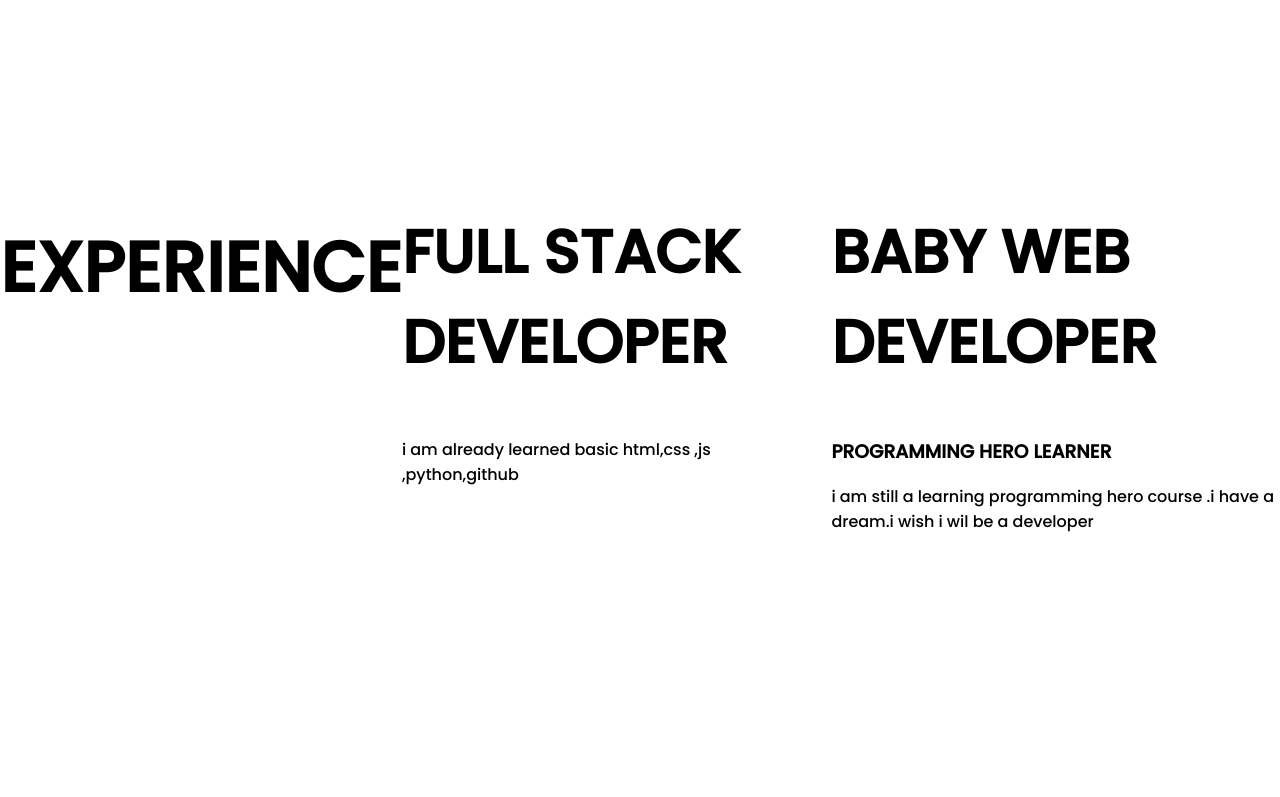
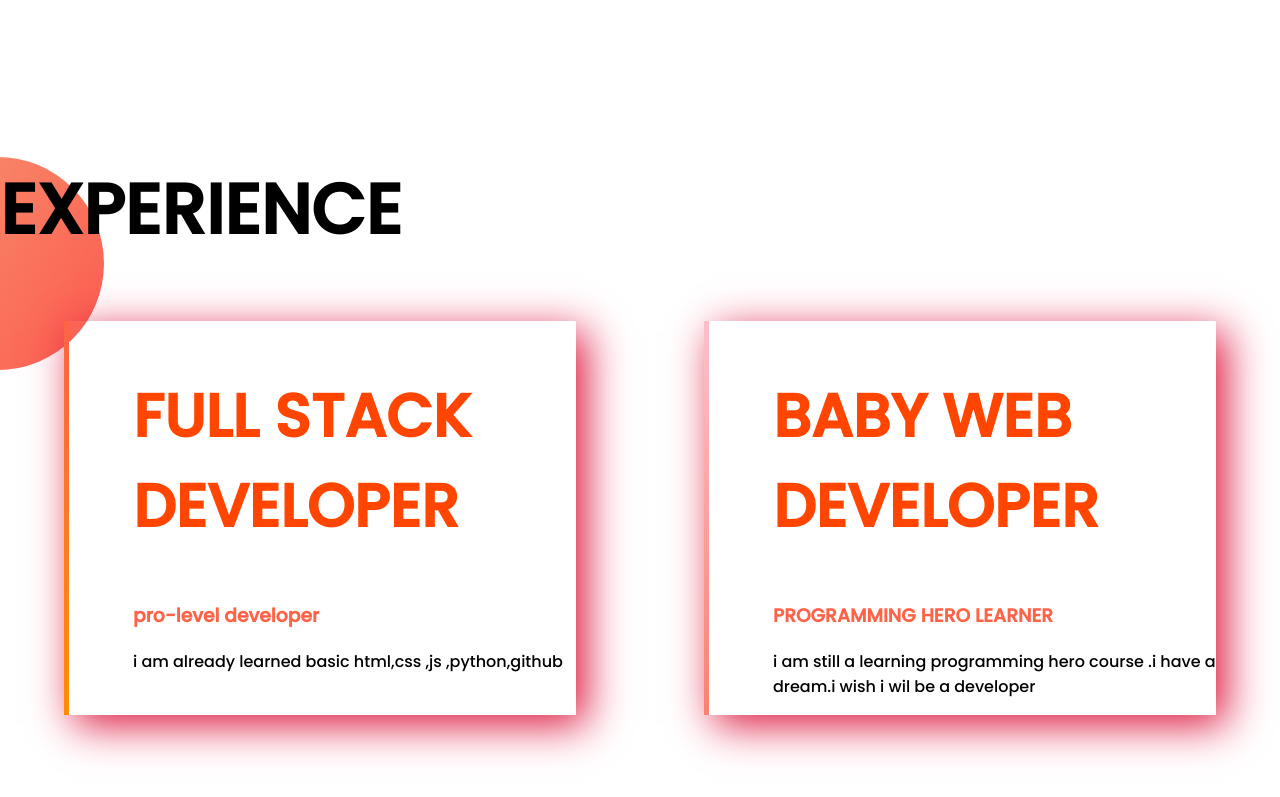
Before and after one commit to NurulBokshi/developer-tools-practice, a plain HTML site: page index.html in a window 1280 px wide. Shown: the part 1369-2166 px from the top of the page. Before the commit the page ends 2069 px from the top, so only its background shows below. Drawn offline with Linux system fonts and the light colour scheme.

Commit message:
last section added

```diff
--- a/index.html
+++ b/index.html
@@ -14,7 +14,7 @@
 </head>
 
 <body>
-    <section class="top-banner">
+    <section class="top-banner flixible-container">
         <div class="half-width">
             <h1>welcome to </h1>
             <h2> <span class="top-color">JHANKAR MAHBUB</span> world</h2>
@@ -32,7 +32,7 @@
             <img src="images/jhankar.png">
         </div>
     </section>
-    <section class="second-section">
+    <section class="second-section flixible-container">
         <div class="half-width">
             <img src="images/jhankar2.png">>
         </div>
@@ -44,17 +44,21 @@
             <a class="anchor-text" href="">downlod resume</a>
         </div>
     </section>
-    <section>
+    <section class="experience-area">
         <h1>EXPERIENCE</h1>
-        <div>
-            <h2>FULL STACK DEVELOPER</h2>
-            <p> i am already learned basic html,css ,js ,python,github </p>
+        <div class="flixible-container">
+            <div id="full-stack" class="experience-item">
+                <h2 class="last-section-header">FULL STACK DEVELOPER</h2>
+                <h3 class="top-color">pro-level developer</h3>
+                <p> i am already learned basic html,css ,js ,python,github </p>
+            </div>
+            <div id="baby-devo" class="experience-item">
+                <h2 class="last-section-header"> BABY WEB DEVELOPER</h2>
+                <h3 class="top-color">PROGRAMMING HERO LEARNER</h3>
+                <p>i am still a learning programming hero course .i have a dream.i wish i wil be a developer </p>
+            </div>
         </div>
-        <div>
-            <h2> BABY WEB DEVELOPER</h2>
-            <h3>PROGRAMMING HERO LEARNER</h3>
-            <p>i am still a learning programming hero course .i have a dream.i wish i wil be a developer </p>
-        </div>
+
     </section>
 
 
--- a/style.css
+++ b/style.css
@@ -20,7 +20,7 @@ h2{
     border-radius: 10px;
     font-weight:900;
 }
-section{
+.flixible-container{
     display: flex;
     margin-bottom: 150px;
 }
@@ -41,3 +41,28 @@ section{
     background-repeat: no-repeat;
     background-position: right;
 }
+.experience-item{
+    width: 40%;
+    box-shadow: 10px 10px 40px crimson;
+    margin-left: 5%;
+    margin-right: 5%;
+    padding-left: 5%;
+}
+#full-stack{
+    border-left: 5px solid;
+    border-image:linear-gradient(tomato,darkorange);
+    border-image-slice:1;
+}
+#baby-devo{
+    border-left:5px solid;
+    border-image:linear-gradient(pink,salmon);
+    border-image-slice:1;
+}
+.experience-area{
+    background-image: url(images/exp-bg.png);
+    background-repeat: no-repeat;
+    position:left;
+}
+.last-section-header{
+    color:#ff4500;
+}
```
